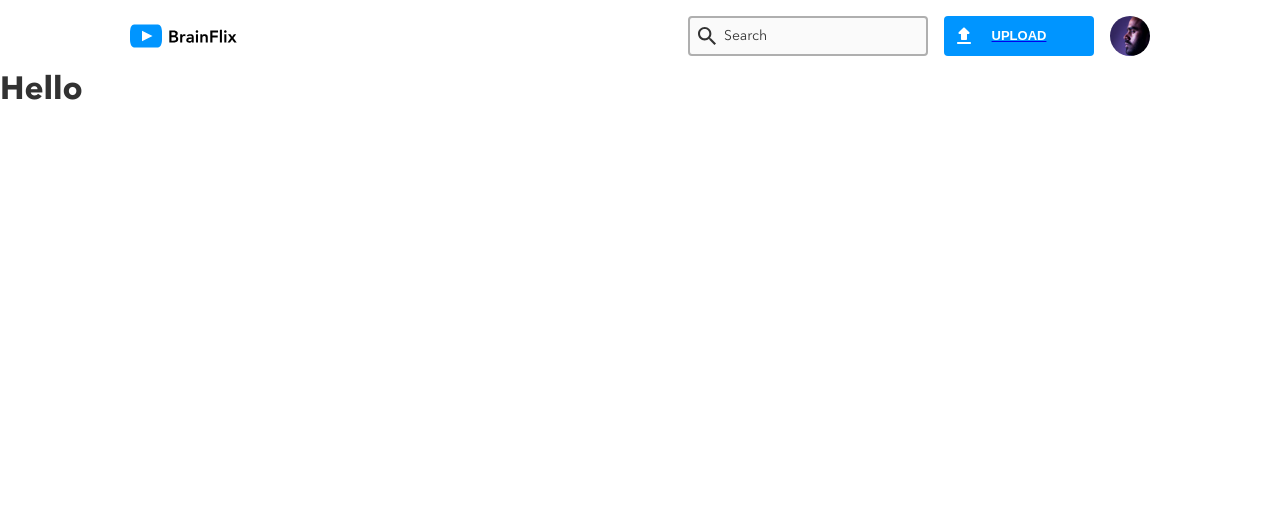
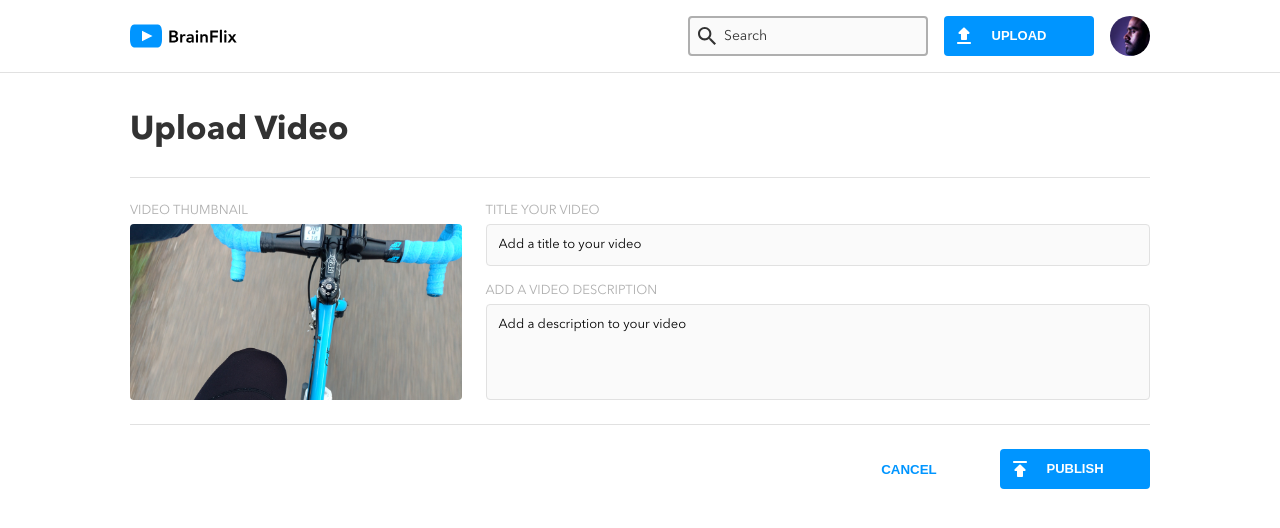
Before and after one commit to akashchauhan96/akash-chauhan-brainflix, a React (Create React App) app: page /upload in a window 1280 px wide. Shown: the top 528 px of the page. Built offline with nearby package versions, Linux system fonts and the light colour scheme.

Commit message:
Finish styling Upload Video Page section

```diff
--- a/src/App.js
+++ b/src/App.js
@@ -1,8 +1,6 @@
 import './App.scss';
+import { BrowserRouter, Routes, Route } from "react-router-dom";
 import Header from './components/Header/Header.js';
-// import videosData from './assets/data/videos.json'
-// import videoDetails from './assets/data/video-details.json'
-import { BrowserRouter, Routes, Route } from "react-router-dom";
 import HomePage from './pages/HomePage'
 import UploadPage from './pages/UploadPage'
 import NotFound from './pages/NotFound'
--- a/src/components/CommentsArray/CommentsArray.js
+++ b/src/components/CommentsArray/CommentsArray.js
@@ -1,6 +1,6 @@
 import './CommentsArray.scss'
 
-function CommentsArray({commentsList}) {
+export default function CommentsArray({commentsList}) {
 
 
   function DateGenerator(date) {
@@ -37,5 +37,3 @@ function CommentsArray({commentsList}) {
     </section>
   )
 }
-
-export default CommentsArray;
--- a/src/components/Header/Header.js
+++ b/src/components/Header/Header.js
@@ -5,7 +5,7 @@ import avatarImage from '../../assets/images/Mohan-muruge.jpg'
 import uploadIcon from '../../assets/icons/upload.svg'
 import { Link } from 'react-router-dom'
 
-function Header() {
+export default function Header() {
   return (
     <header className="header">
       <div className="header__outer-container">
@@ -28,7 +28,7 @@ function Header() {
             src={avatarImage}
             alt="Avatar Image of Mohan Muruge"
           />
-          <Link to="/upload">
+          <Link to="/upload" style={{textDecoration: 'none'}}>
             <button className="header__upload-button">
               <img
                 className="header__upload-icon"
@@ -43,5 +43,3 @@ function Header() {
     </header>
   )
 }
-
-export default Header
--- a/src/components/UploadMain/UploadMain.js
+++ b/src/components/UploadMain/UploadMain.js
@@ -8,35 +8,43 @@ export default function UploadMain() {
     <main>
       <section className='upload'>
         <h1 className='upload__title'>Upload Video</h1>
-        <div className='upload__main-section'>
-          <figure className='video'>
-            <figcaption className='video__thumbnail-text'>Video Thumbnail</figcaption>
-            <img src={videoPreview} alt='Video Thumbnail' />
+        <div className='video-main'>
+          <figure className='video-main__video-figure'>
+            <figcaption className='video-main__thumbnail-text'>Video Thumbnail</figcaption>
+            <img src={videoPreview} alt='Video Thumbnail' className='video-main__video-thumbnail'/>
           </figure>
-          <div className='video-info'>
-            <label className='video-info__title'></label>
-            <input type='text' name='video-title' className='video-info__title-input'></input>
-            <label className='video-info__description'></label>
-            <textarea
-              name="video-description"
-              className="c__comment"
-              placeholder="Add a new comment"
-            ></textarea>
+          <div className='video-main__video-info'>
+            <div className='video-main__title-box'>
+              <label className='video-main__title-label'>Title Your Video</label>
+              <input
+                type='text'
+                name='video-title' className='video-main__title-input'
+                placeholder='Add a title to your video'>
+              </input>
+            </div>
+            <div className='video-main__description-box'>
+              <label className='video-main__description-label'>Add A Video Description</label>
+              <textarea
+                name="video-description"
+                className="video-main__description-input"
+                placeholder="Add a description to your video"
+              ></textarea>
+            </div>
           </div>
         </div>
-        <div className='upload__button-section'>
-          <Link to='/upload/submit'>
-            <button className="upload__publish">
+        <div className='button-section'>
+          <Link to='/upload/submit' style={{textDecoration: 'none'}}>
+            <button className="button-section__publish">
               <img
-                className="upload__publish-icon"
+                className="button-section__publish-icon"
                 src={publishIcon}
                 alt="Publish Icon"
               />
-              <span className="upload__publish-text">Upload</span>
+              <span className="button-section__publish-text">Publish</span>
             </button>
           </Link>
-          <Link to='/'>
-            <button className='upload__cancel'>Cancel</button>
+          <Link to='/' style={{textDecoration: 'none'}}>
+            <button className='button-section__cancel'>Cancel</button>
           </Link>
         </div>
       </section>
--- a/src/components/UploadMain/UploadMain.scss
+++ b/src/components/UploadMain/UploadMain.scss
@@ -0,0 +1,219 @@
+@use '../../App.scss' as *;
+@use '../../styles/partials/fonts' as *;
+@use '../../styles/partials/mixins' as *;
+@use '../../styles/partials/variables' as *;
+
+main {
+  border-top: 1px solid $secondary-mercury;
+}
+
+.upload {
+  padding: 1.5rem 1rem;
+
+  @include tablet {
+    padding: 2.25rem 1.5rem 1.5rem;
+  }
+
+  @include desktop {
+    padding: 0;
+    width: 63.75rem;
+    margin: 2.25rem auto;
+  }
+
+  &__title {
+    color: $primary-black;
+    font-size: 1.5rem;
+    line-height: 2rem;
+    font-weight: 700;
+    margin-bottom: 1.5rem;
+
+    @include tablet {
+      font-size: 2.0625rem;
+      line-height: 2.75rem;
+      margin-bottom: 0;
+      padding-bottom: 1.5rem;
+      border-bottom: 1px solid $secondary-mercury;
+    }
+  }
+}
+
+.video-main {
+  @include tablet {
+    margin-top: 1.5rem;
+  }
+
+  @include desktop {
+    display: flex;
+    gap: 1.5rem;
+    padding-bottom: 1.5rem;
+    border-bottom: 1px solid $secondary-mercury;
+  }
+
+  &__video-figure {
+    @include desktop {
+      width: 32.5%;
+    }
+  }
+  &__thumbnail-text {
+    font-size: .8125rem;
+    line-height: 1.125rem;
+    color: $primary-silver;
+    text-transform: uppercase;
+    font-weight: 400;
+    margin-bottom: .25rem;
+  }
+
+  &__video-thumbnail {
+    width: 100%;
+    border-radius: .25rem;
+    margin-bottom: 1rem;
+    vertical-align: bottom;
+
+    @include tablet {
+      width: 50%;
+    }
+
+    @include desktop {
+      width: 100%;
+      margin-bottom: 0;
+    }
+  }
+
+  &__video-info {
+    @include desktop {
+      flex: 1;
+    }
+  }
+
+  &__title-box {
+    display: flex;
+    flex-direction: column;
+    margin-bottom: 1rem;
+  }
+
+  &__title-label {
+    font-size: .8125rem;
+    line-height: 1.125rem;
+    color: $primary-silver;
+    text-transform: uppercase;
+    font-weight: 400;
+    margin-bottom: .25rem;
+  }
+
+  &__title-input {
+    font-family: "AvenirNextLTPro";
+    padding: 0.75rem;
+    font-size: .8125rem;
+    background-color: $secondary-alabaster;
+    border: 1px solid $secondary-mercury;
+    border-radius: 0.25rem;
+
+    &::placeholder {
+      color: $secondary-black;
+    }
+  }
+
+  &__description-box {
+    display: flex;
+    flex-direction: column;
+    margin-bottom: 1.5rem;
+
+    @include tablet {
+      margin-bottom: 0;
+      padding-bottom: 1.5rem;
+      border-bottom: 1px solid $secondary-mercury;
+    }
+
+    @include desktop {
+      padding-bottom: 0;
+      border-bottom: none;
+    }
+  }
+
+  &__description-label {
+    font-size: .8125rem;
+    line-height: 1.125rem;
+    color: $primary-silver;
+    text-transform: uppercase;
+    font-weight: 400;
+    margin-bottom: .25rem;
+  }
+
+  &__description-input {
+    font-family: "AvenirNextLTPro";
+    padding: 0.75rem;
+    font-size: .8125rem;
+    height: 6rem;
+    background-color: $secondary-alabaster;
+    border: 1px solid $secondary-mercury;
+    border-radius: 0.25rem;
+    resize: none;
+
+    &::placeholder {
+      color: $secondary-black;
+    }
+  }
+}
+
+.button-section {
+  @include tablet {
+    display: flex;
+    flex-direction: row-reverse;
+    justify-content: flex-start;
+    gap: 1rem;
+    margin-top: 1.5rem;
+  }
+  &__publish {
+    color: $primary-white;
+    border: none;
+    width: 100%;
+    background-color: $primary-blue;
+    border-radius: .25rem;
+    padding: 0.5rem;
+    display: flex;
+    align-items: center;
+    height: 2.5rem;
+    margin-bottom: 1.5rem;
+
+    @include tablet {
+      min-width: 9.375rem;
+      margin-bottom: 0;
+    }
+
+    &:hover {
+      background-color: $secondary-blue;
+    }
+  }
+
+  &__publish-text {
+    width: calc(100% - 3rem);
+    font-size: .8125rem;
+    line-height: 1.25rem;
+    font-weight: 700;
+    text-transform: uppercase;
+  }
+
+  &__cancel {
+    text-align: center;
+    color: $primary-blue;
+    text-transform: uppercase;
+    font-weight: 700;
+    border: none;
+    width: 100%;
+    background-color: $primary-white;
+    border-radius: .25rem;
+    padding: 0.5rem;
+    height: 2.5rem;
+    margin-bottom: 1.5rem;
+
+    &:hover {
+      color: $secondary-blue;
+    }
+
+    @include tablet {
+      min-width: 9.375rem;
+      margin-bottom: 0;
+    }
+  }
+
+}
--- a/src/pages/UploadPage.js
+++ b/src/pages/UploadPage.js
@@ -1,5 +1,9 @@
+import UploadMain from '../components/UploadMain/UploadMain'
+
 export default function UploadPage() {
   return (
-    <h1>Hello</h1>
+    <>
+      <UploadMain />
+    </>
   )
 }
```
